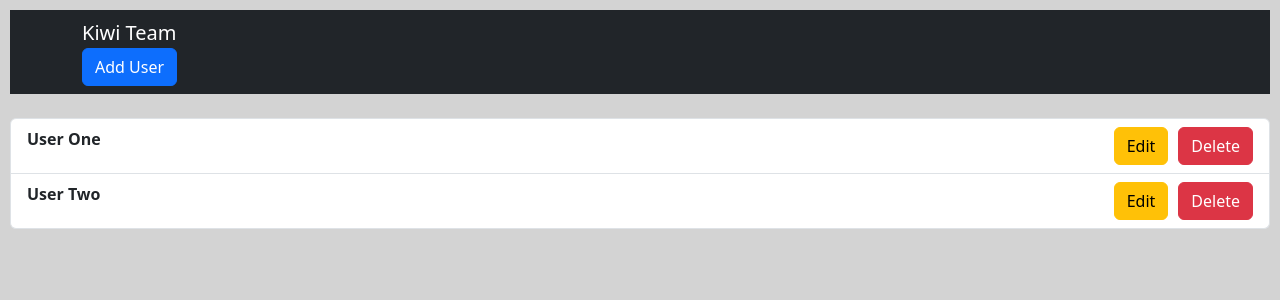
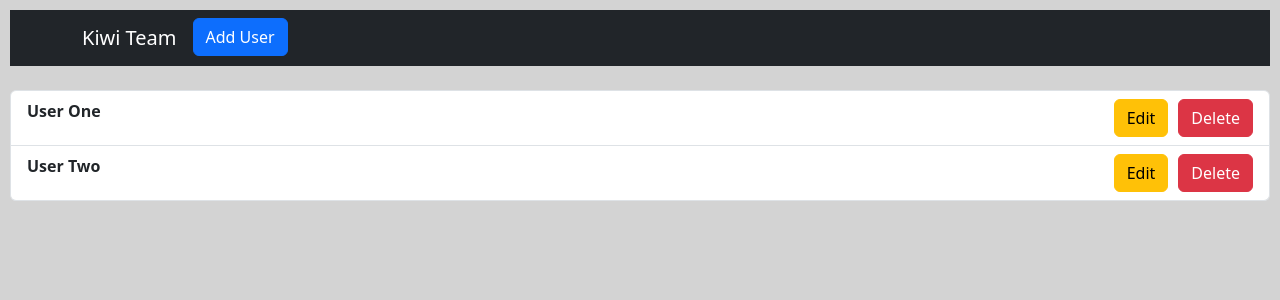
Before and after one commit to luckypig3400/react_crud, a React (Create React App) app: page / in a window 1280 px wide. Shown: the top 300 px of the page. Built offline with nearby package versions, Linux system fonts and the light colour scheme; the HTML template or start-up script is replaced by a standard one.

Commit message:
fix: 修正Navbar按鈕跑到下一行

```diff
--- a/src/components/Heading.js
+++ b/src/components/Heading.js
@@ -6,8 +6,8 @@ function Heading() {
   return (
     <Navbar color='dark' dark>
       <Container>
-        <NavbarBrand href='/'>Kiwi Team</NavbarBrand>
         <Nav>
+          <NavbarBrand href='/'>Kiwi Team</NavbarBrand>
           <NavItem>
             <Link className='btn btn-primary' to="/add">
               Add User
```
